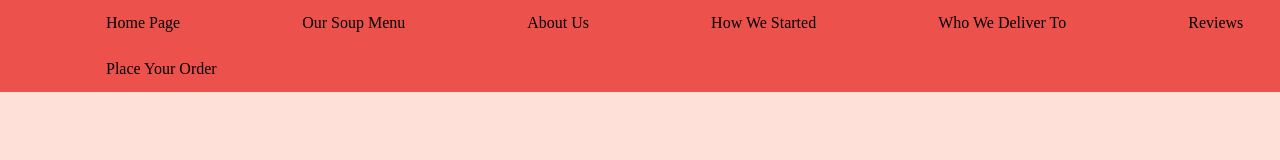
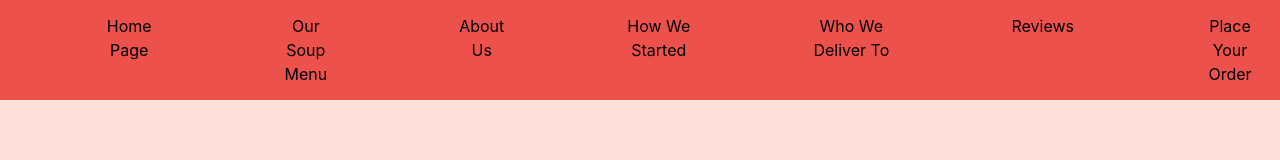
Before and after one commit to avadarilek/Soup-Delivery, a plain HTML site: page Reviews.html in a window 1280 px wide. Drawn offline with nearby package versions, Linux system fonts and the light colour scheme.

Commit message:
linked bootstrap

```diff
--- a/Reviews.html
+++ b/Reviews.html
@@ -1,10 +1,13 @@
 <!DOCTYPE html>
-<html lang="en" dir="ltr">
+<html>
   <head>
     <meta charset="utf-8">
-    <link rel="stylesheet" href="style.css">
+    <meta name="viewport" content="width=device-width, initial-scale=1">
+    <meta http-equiv="x-ua-compatible" content="ie=edge">
+    <title>Reviews</title>
 
-    <title></title>
+    <link rel="stylesheet" href="https://maxcdn.bootstrapcdn.com/bootstrap/4.0.0-alpha.2/css/bootstrap.min.css" integrity="sha384-y3tfxAZXuh4HwSYylfB+J125MxIs6mR5FOHamPBG064zB+AFeWH94NdvaCBm8qnd" crossorigin="anonymous">
+<link rel="stylesheet" href="style.css">
   </head>
   <body>
     <nav>
@@ -16,5 +19,8 @@
       <a href="Reviews.html">Reviews</a>
       <a href="PlaceYourOrder.html">Place Your Order</a>
     </nav>
+
+    <script src="https://ajax.googleapis.com/ajax/libs/jquery/2.1.4/jquery.min.js"></script>
+    <script src="https://maxcdn.bootstrapcdn.com/bootstrap/4.0.0-alpha.2/js/bootstrap.min.js" integrity="sha384-vZ2WRJMwsjRMW/8U7i6PWi6AlO1L79snBrmgiDpgIWJ82z8eA5lenwvxbMV1PAh7" crossorigin="anonymous"></script>
   </body>
 </html>
--- a/style.css
+++ b/style.css
@@ -9,6 +9,8 @@ h1{
   justify-content: center;
 }
 nav{
+  display: flex;
+  justify-content: center;
   list-style-type: none;
   margin:0;
   padding: 0;
```
Also changed, not shown: AboutUs.html (+9 -2 lines), HowWeStarted.html (+9 -2 lines), OurSoupMenu.html (+9 -3 lines), PlaceYourOrder.html (+9 -3 lines), WhoWeDeliverTo.html (+9 -3 lines), index.html (+2 -0 lines).
